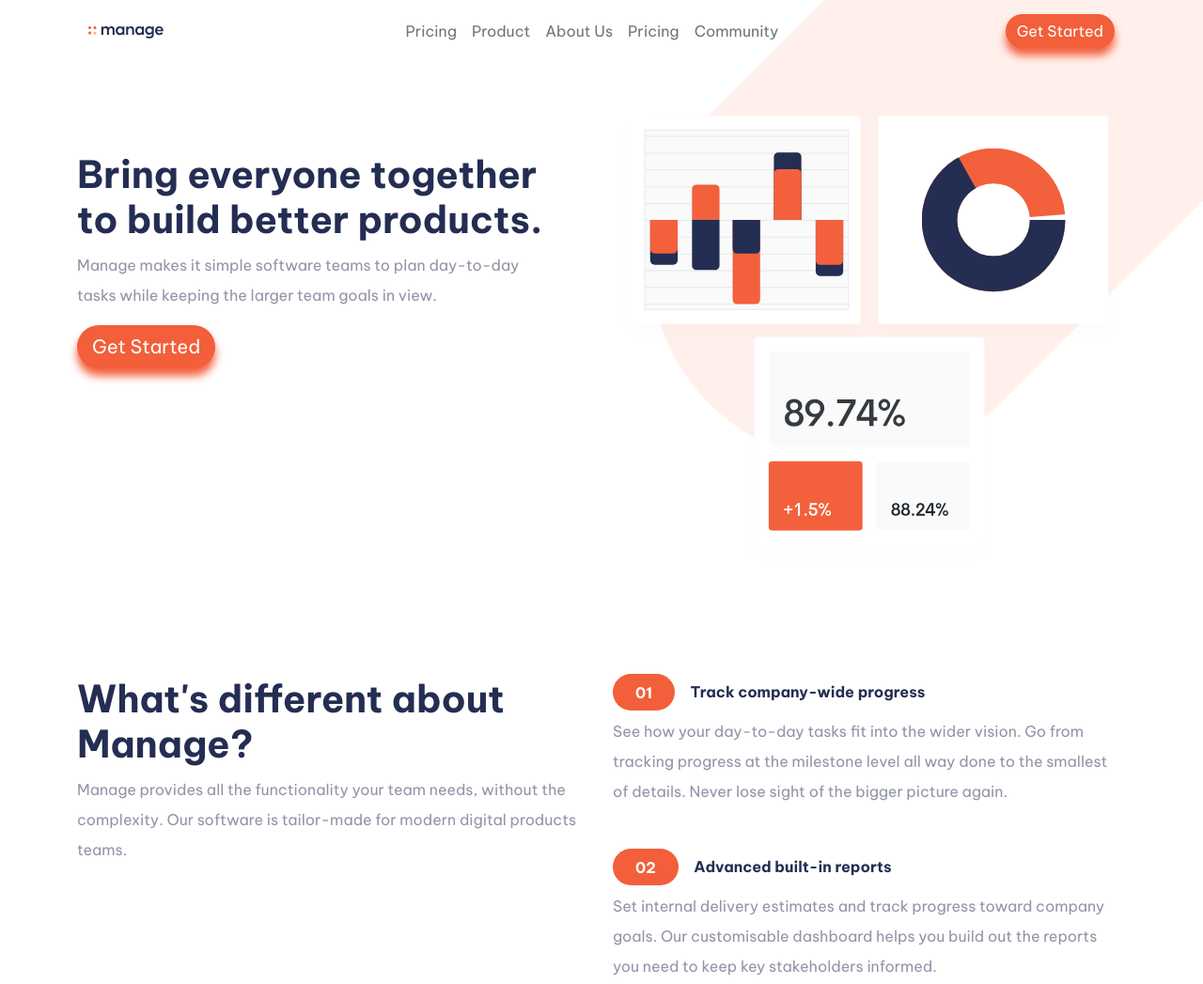
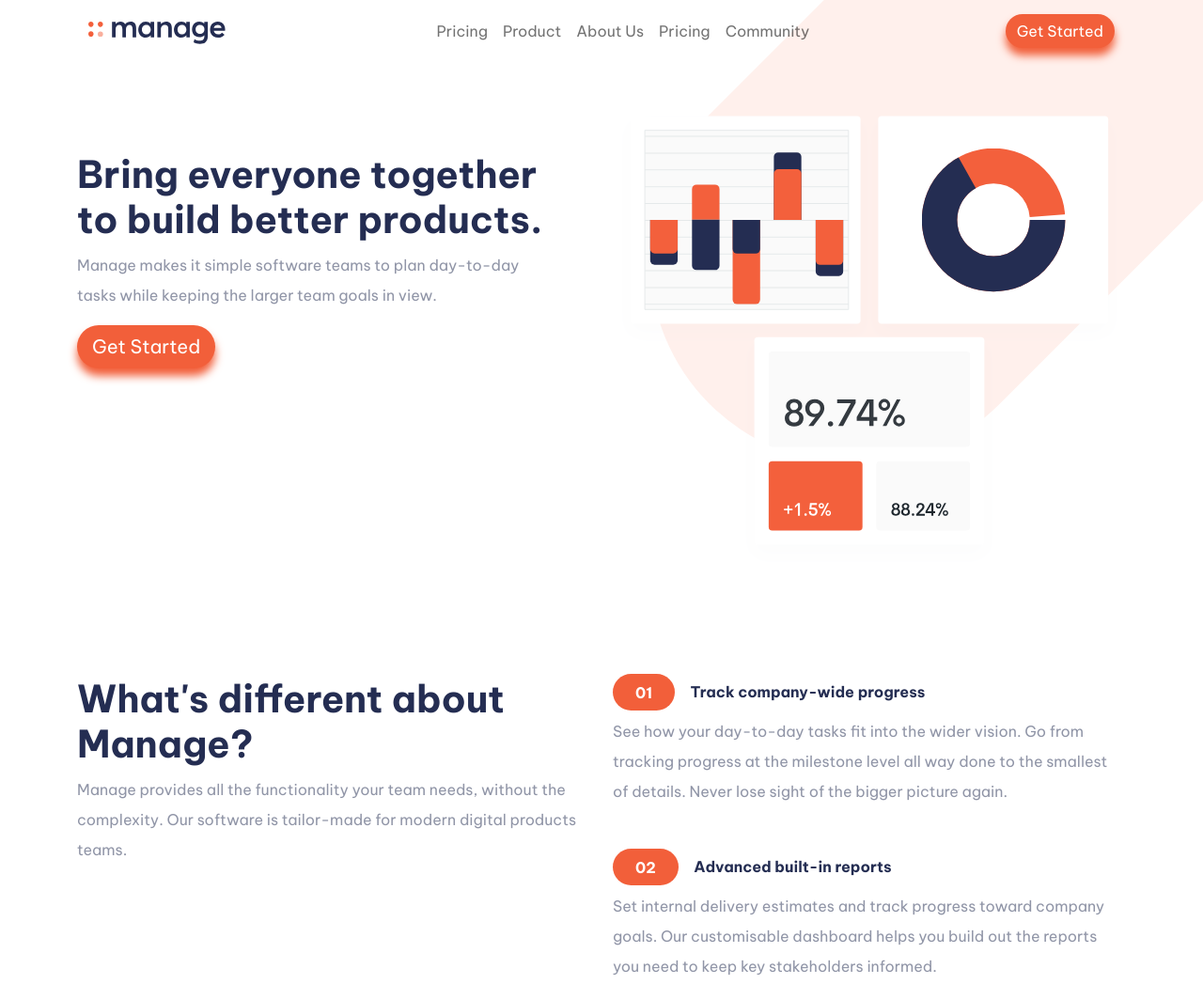
Before and after one commit to Ojerry/manageLandingPage, a plain HTML site: page index.html in a window 1280 px wide. Shown: the top 1047 px of the page at 94% size. Drawn offline with nearby package versions, Linux system fonts and the light colour scheme.

Commit message:
Adjusted img

```diff
--- a/style.css
+++ b/style.css
@@ -45,6 +45,9 @@ p {
     margin: auto;
 }
 
+.navbar-brand img{
+ width: 100%;
+}
 .btn {
     background-color: var(--Bright-Red);
     border: none;
```
